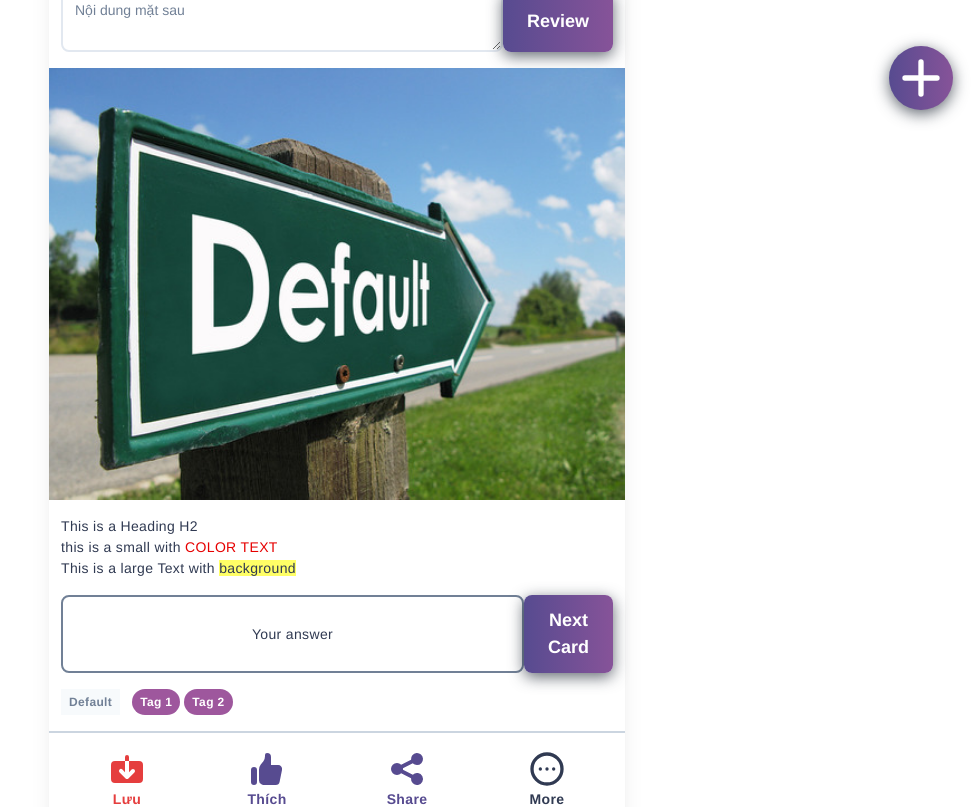
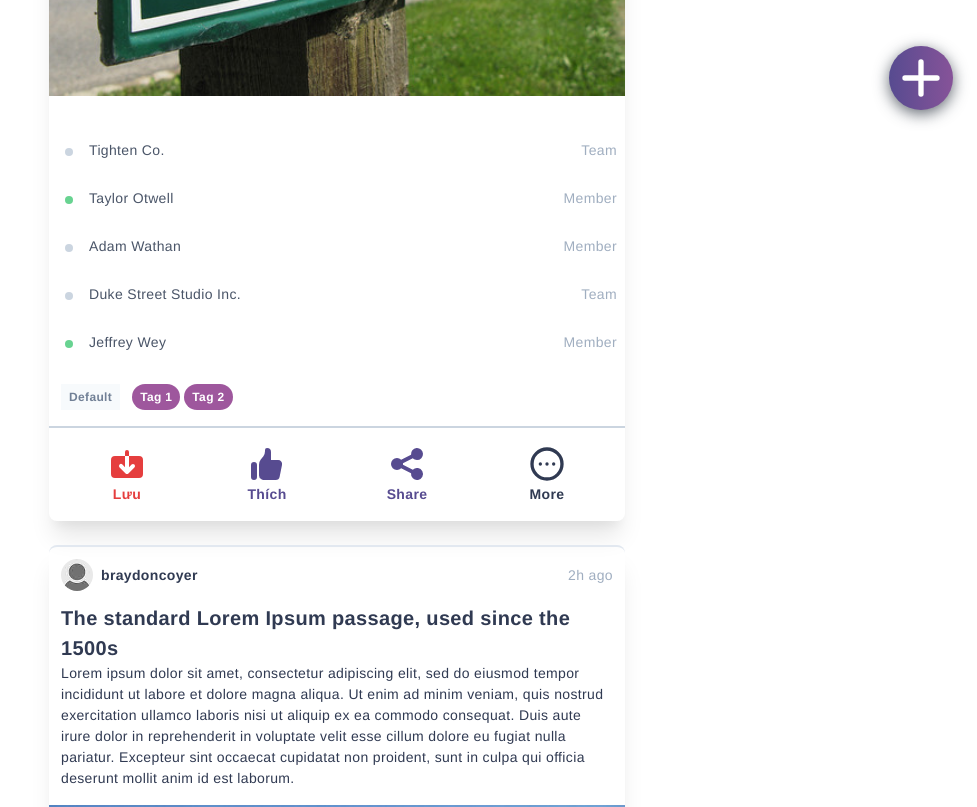
Before and after one commit to giangvincent/english-learning-social-network, a Vue app: page / in a window 1280 px wide. Shown: the part 660-1467 px from the top of the page, without its empty margins (303-1280 px from the left). Built offline with nearby package versions, Linux system fonts and the light colour scheme; a web font is replaced by a local one.

Commit message:
update quiz

```diff
--- a/src/components/Feed/Main.vue
+++ b/src/components/Feed/Main.vue
@@ -2,8 +2,9 @@
   <div class="w-full my-6 md:px-6 lg:px-8 py-20 md:py-10 md:w-6/12 mx-auto">
     <section v-for="(item, index) in itemArray" :key="'post-' + index">
       <post v-if="item.type == 'normalPost'"></post>
-      <flash-card></flash-card>
-      <quiz v-if="item.type == 'quiz'"></quiz>
+      <flash-card v-if="item.type == 'flashCard'"></flash-card>
+      <quiz></quiz>
+      <!-- <quiz v-if="item.type == 'quiz'"></quiz> -->
     </section>
   </div>
   <!-- END Feed grid -->
--- a/src/components/Feed/Quiz.vue
+++ b/src/components/Feed/Quiz.vue
@@ -15,11 +15,7 @@
     </div>
     <!-- End author info parts -->
 
-    <div class="mx-auto bg-color-black">
-      <img class="w-full" src="@/assets/images/default.jpg" />
-    </div>
-    <!-- End media -->
-    <div class="px-3 py-4">
+    <div class="px-3 pb-4">
       <h4 style="font-size: 20px; font-weight: bold">
         The standard Lorem Ipsum passage, used since the 1500s
       </h4>
@@ -34,6 +30,54 @@
       </p>
     </div>
     <!-- End content text -->
+    <div class="mx-auto bg-color-black mb-4">
+      <img class="w-full" src="@/assets/images/default-vertical.jpg" />
+    </div>
+    <!-- End media -->
+
+    <div class="py-3 text-sm">
+      <div
+        class="flex justify-start cursor-pointer text-gray-700 hover:text-blue-400 hover:bg-blue-100 rounded-md px-2 py-2 my-2"
+      >
+        <span class="bg-gray-400 h-2 w-2 m-2 rounded-full"></span>
+        <div class="flex-grow font-medium px-2">Tighten Co.</div>
+        <div class="text-sm font-normal text-gray-500 tracking-wide">Team</div>
+      </div>
+      <div
+        class="flex justify-start cursor-pointer text-gray-700 hover:text-blue-400 hover:bg-blue-100 rounded-md px-2 py-2 my-2"
+      >
+        <span class="bg-green-400 h-2 w-2 m-2 rounded-full"></span>
+        <div class="flex-grow font-medium px-2">Taylor Otwell</div>
+        <div class="text-sm font-normal text-gray-500 tracking-wide">
+          Member
+        </div>
+      </div>
+      <div
+        class="flex justify-start cursor-pointer text-gray-700 hover:text-blue-400 hover:bg-blue-100 rounded-md px-2 py-2 my-2"
+      >
+        <span class="bg-gray-400 h-2 w-2 m-2 rounded-full"></span>
+        <div class="flex-grow font-medium px-2">Adam Wathan</div>
+        <div class="text-sm font-normal text-gray-500 tracking-wide">
+          Member
+        </div>
+      </div>
+      <div
+        class="flex justify-start cursor-pointer text-gray-700 hover:text-blue-400 hover:bg-blue-100 rounded-md px-2 py-2 my-2"
+      >
+        <span class="bg-gray-400 h-2 w-2 m-2 rounded-full"></span>
+        <div class="flex-grow font-medium px-2">Duke Street Studio Inc.</div>
+        <div class="text-sm font-normal text-gray-500 tracking-wide">Team</div>
+      </div>
+      <div
+        class="flex justify-start cursor-pointer text-gray-700 hover:text-blue-400 hover:bg-blue-100 rounded-md px-2 py-2 my-2"
+      >
+        <span class="bg-green-400 h-2 w-2 m-2 rounded-full"></span>
+        <div class="flex-grow font-medium px-2">Jeffrey Wey</div>
+        <div class="text-sm font-normal text-gray-500 tracking-wide">
+          Member
+        </div>
+      </div>
+    </div>
 
     <div class="px-3 pb-4">
       <span
@@ -59,7 +103,7 @@ import interactionPack from "./InteractionPack";
 export default {
   name: "feed-quiz",
   components: {
-    interactionPack,
-  },
+    interactionPack
+  }
 };
 </script>
```
